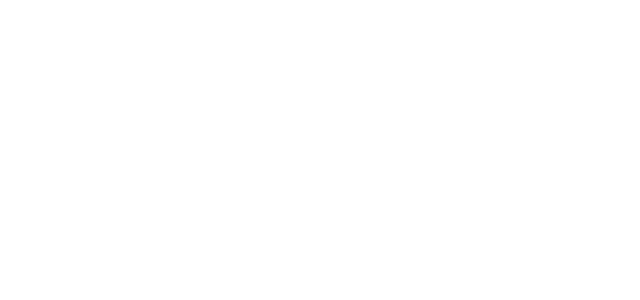
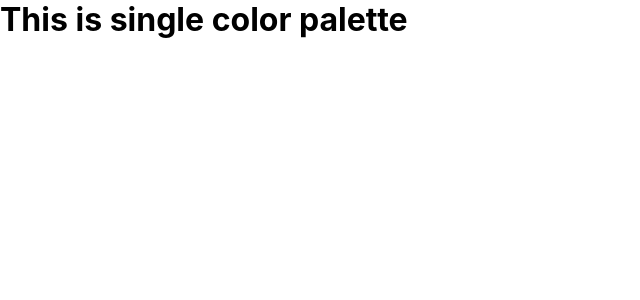
Before and after one commit to appyofficial/irogram, a React (Create React App) app: page /palette/flat-ui-colors-american/americanriver in a window 1280 px wide. Shown: the top 300 px of the page, without its empty margins (0-640 px from the left). Built offline with nearby package versions, Linux system fonts and the light colour scheme.

Commit message:
single color palette

```diff
--- a/src/App.js
+++ b/src/App.js
@@ -1,4 +1,5 @@
 import React from "react";
+import SingleColorPalette from "./components/SingleColorPalette";
 import "./App.css";
 import { Route, Switch } from "react-router-dom";
 import PaletteList from "./components/PaletteList";
@@ -27,6 +28,11 @@
           />
         )}
       />
+      <Route
+        exact
+        path="/palette/:paletteId/:colorId"
+        render={(routeProps) => <SingleColorPalette />}
+      />
     </Switch>
   );
 }
--- a/src/components/ColorBox.js
+++ b/src/components/ColorBox.js
@@ -1,8 +1,9 @@
 import React, { useState } from "react";
+import { Link } from "react-router-dom";
 import "./ColorBox.css";
 import { CopyToClipboard } from "react-copy-to-clipboard";
 
-const ColorBox = ({ background, name }) => {
+const ColorBox = ({ background, name, moreUrl }) => {
   const [copied, setCopied] = useState(false);
 
   const changeCopyState = () => {
@@ -29,7 +30,9 @@
           </div>
           <button className="copy-btn">Copy</button>
         </div>
-        <span className="see-more">More</span>
+        <Link to={moreUrl} onClick={(e) => e.stopPropagation()}>
+          <span className="see-more">More</span>
+        </Link>
       </div>
     </CopyToClipboard>
   );
--- a/src/components/Palette.js
+++ b/src/components/Palette.js
@@ -3,7 +3,7 @@
 import "./Palette.css";
 import Navbar from "./Navbar";
 
-const Palette = ({ palette: { colors, paletteName, emoji } }) => {
+const Palette = ({ palette: { colors, paletteName, emoji, id } }) => {
   const [level, setLevel] = useState(500);
   const [format, setFormat] = useState("hex");
 
@@ -14,7 +14,13 @@
   };
 
   const colorboxes = colors[level].map((color, i) => (
-    <ColorBox name={color.name} background={color[format]} key={i} />
+    <ColorBox
+      name={color.name}
+      background={color[format]}
+      id={color.id}
+      moreUrl={`/palette/${id}/${color.id}`}
+      key={i}
+    />
   ));
 
   return (
--- /dev/null
+++ b/src/components/SingleColorPalette.js
@@ -0,0 +1,7 @@
+import React from "react";
+
+const SingleColorPalette = () => {
+  return <h1>This is single color palette</h1>;
+};
+
+export default SingleColorPalette;
```
